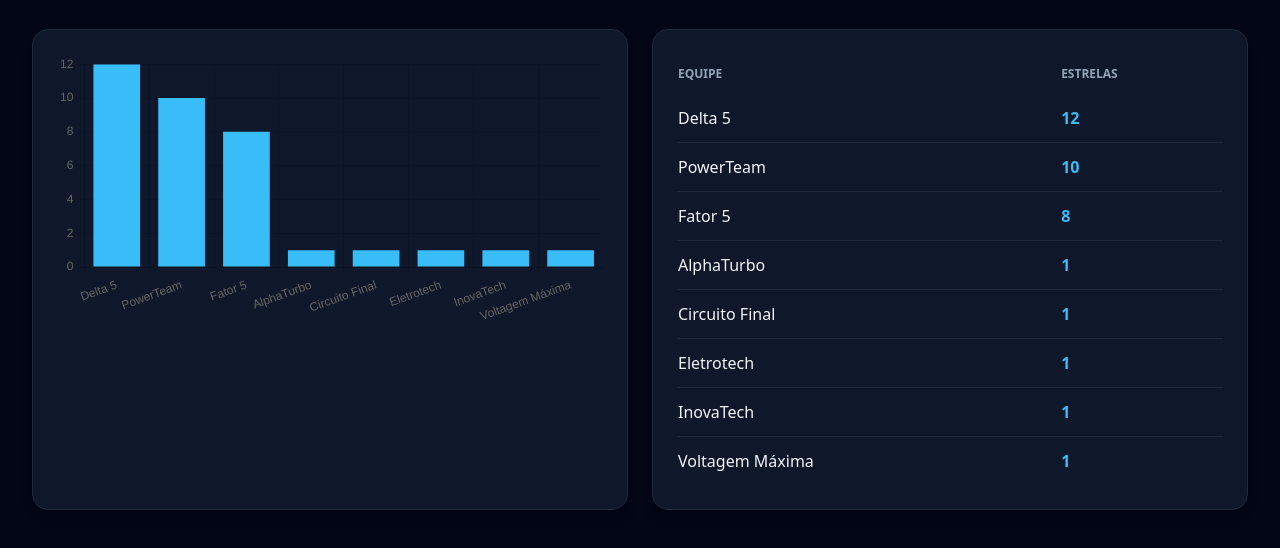
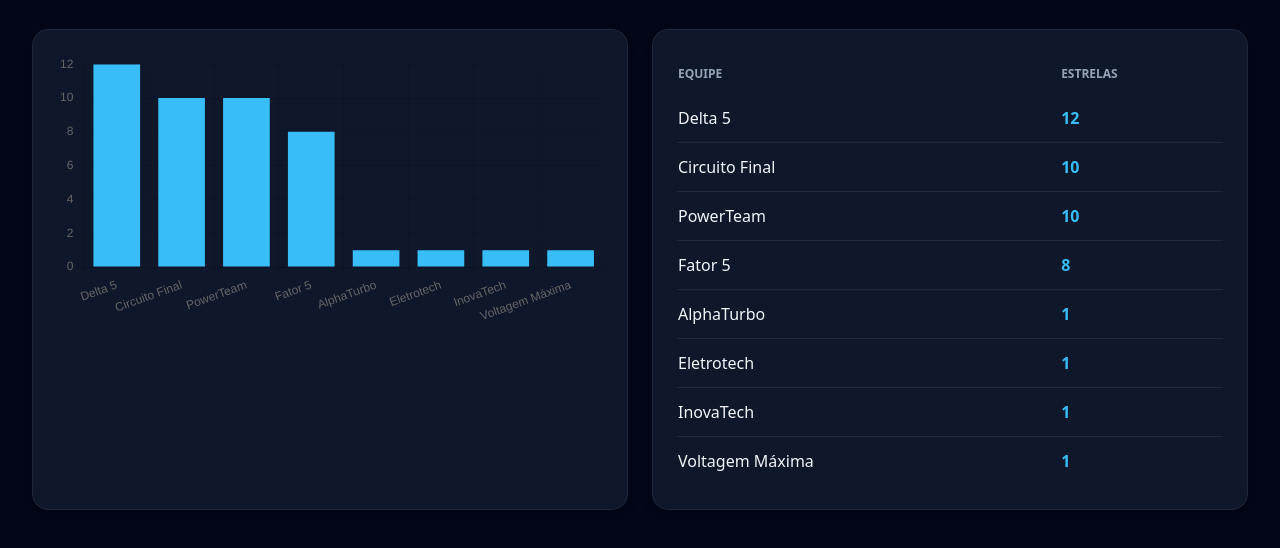
Before and after one commit to davimap/meu-dashboard-bi, a plain HTML site: page index.html in a window 1280 px wide. Shown: the part 226-774 px from the top of the page. Drawn offline with nearby package versions, Linux system fonts and the light colour scheme.

Commit message:
Update index.html

```diff
--- a/index.html
+++ b/index.html
@@ -39,7 +39,7 @@
         // Dados embutidos da sua planilha
         const embeddedData = [
             {"Estrelas":1,"Equipe":"AlphaTurbo"},
-            {"Estrelas":1,"Equipe":"Circuito Final"},
+            {"Estrelas":10,"Equipe":"Circuito Final"},
             {"Estrelas":12,"Equipe":"Delta 5"},
             {"Estrelas":1,"Equipe":"Eletrotech"},
             {"Estrelas":8,"Equipe":"Fator 5"},
```
